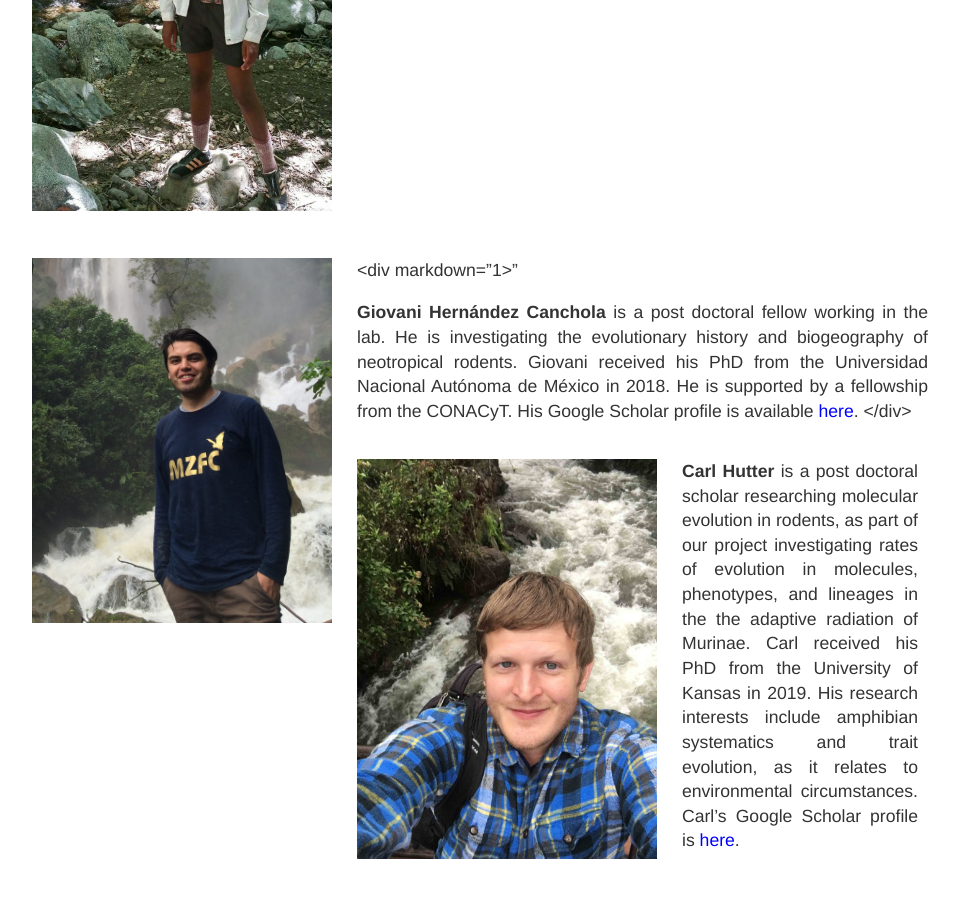
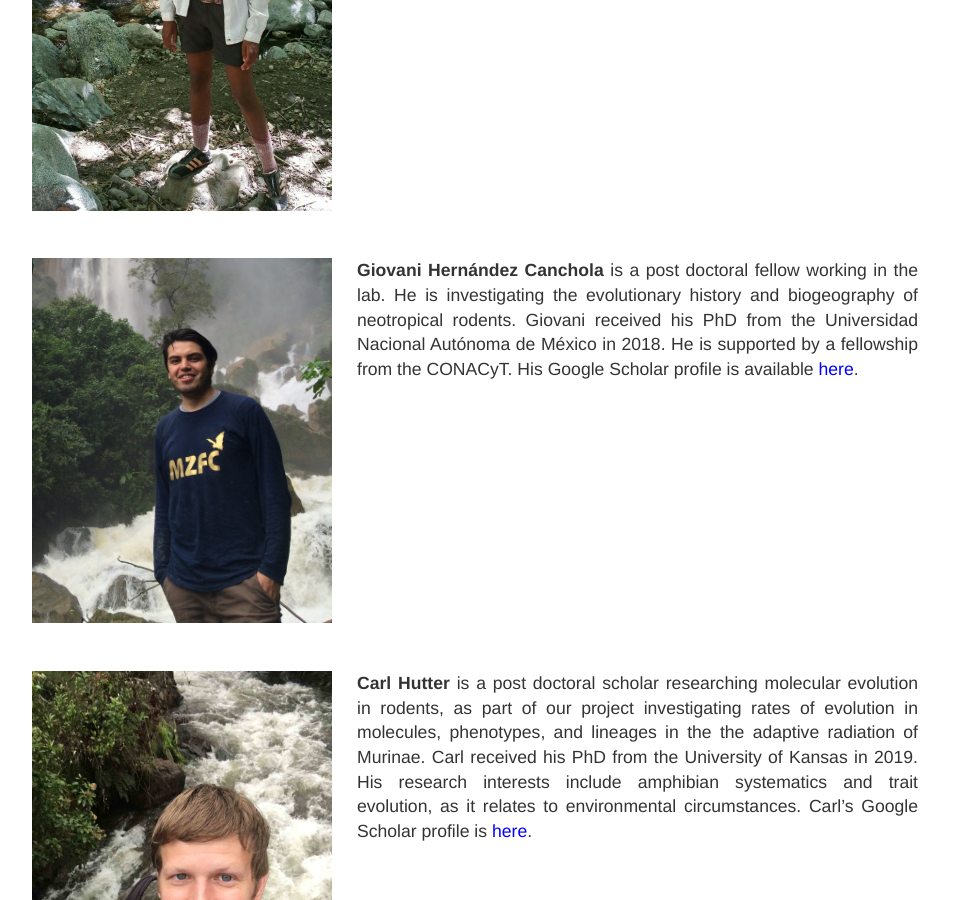
Before and after one commit to esselstyn/esselstyn.github.io, a Jekyll site: the page built from people.md, in a window 1280 px wide and 900 px high, scrolled down 816 px. Shown: the whole window, without its empty margins (160-1119 px from the left). Built offline with Jekyll 4.4.1, drawn with Linux system fonts in a browser that asks for light colours.

Commit message:
Update people.md

```diff
--- a/people.md
+++ b/people.md
@@ -17,7 +17,7 @@ I am a mammalian systematist with general interests in evolutionary biology and
 **Janet Buckner** is a post doctoral scholar with research interests spanning macroevolution, biogeography, and molucular evolution in birds and mammals. Janet received her PhD from UCLA and joined us at LSU in early 2020. For more about Janet, see her webpage [here](https://black2nature.weebly.com/). Her Google Scholar profile is [here](https://scholar.google.com/citations?user=zmtii3oAAAAJ&hl=en&oi=ao).
 </div>
 
-<div markdown="1>"
+<div markdown="1">
 <img src="images/giovani.jpg" class="left" alt="Giovani" width="300">
 
 **Giovani Hernández Canchola** is a post doctoral fellow working in the lab. He is investigating the evolutionary history and biogeography of neotropical rodents. Giovani received his PhD from the Universidad Nacional Autónoma de México in 2018. He is supported by a fellowship from the CONACyT. His Google Scholar profile is available [here](https://scholar.google.com/citations?hl=en&user=B6rbNOEAAAAJ&view_op=list_works).
```
